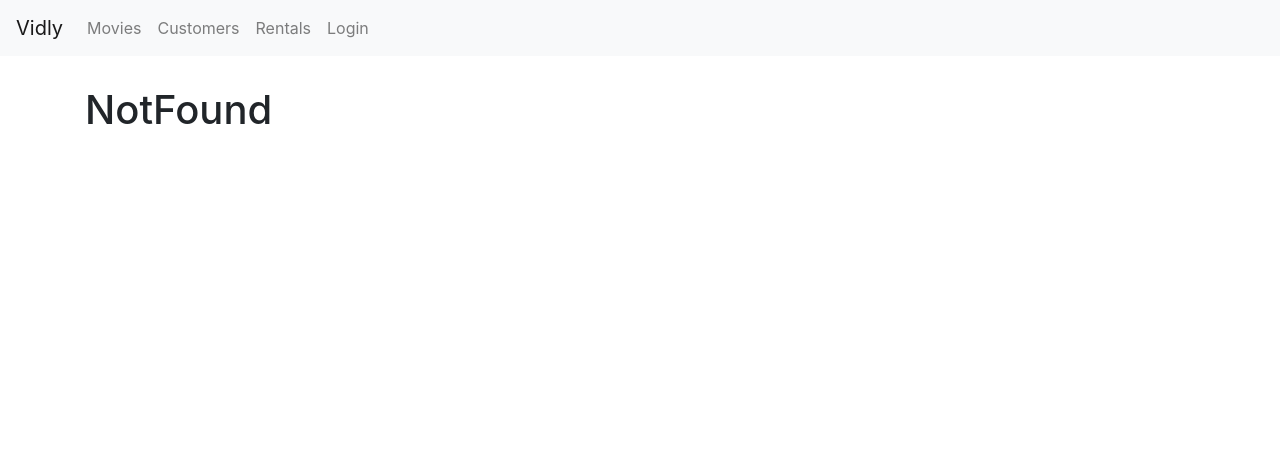
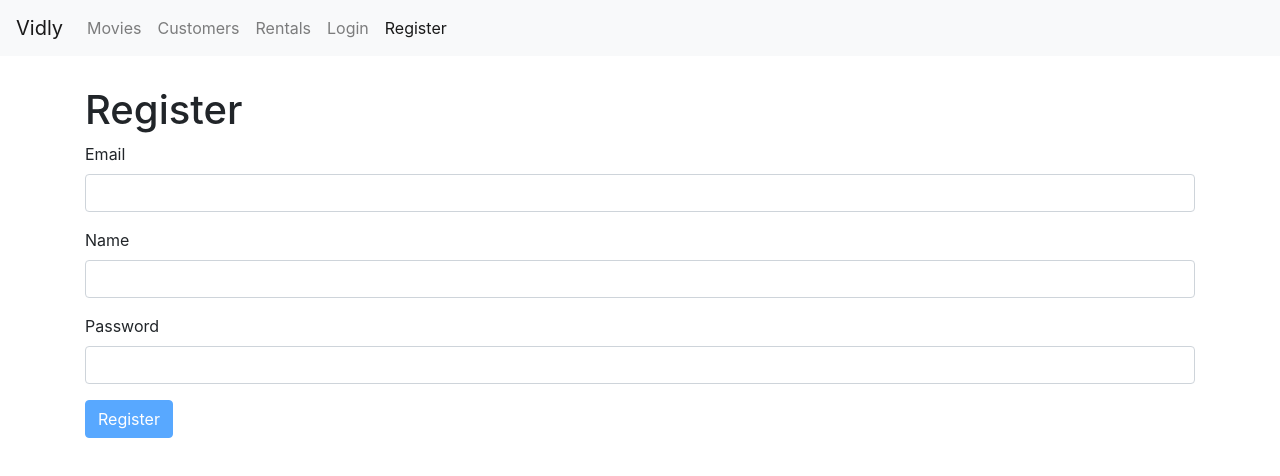
Before and after one commit to IzzyBeraja/Vidly-FrontEnd, a React (Create React App) app: page /register in a window 1280 px wide. Before the commit this address led to /notFound. Shown: the top 476 px of the page. Built offline with nearby package versions, Linux system fonts and the light colour scheme.

Commit message:
Added registerForm and userService 📝

```diff
--- a/package.json
+++ b/package.json
@@ -4,6 +4,7 @@
   "private": true,
   "dependencies": {
     "@fortawesome/fontawesome-free": "^5.14.0",
+    "@hapi/hapi": "^20.0.0",
     "@testing-library/jest-dom": "^4.2.4",
     "@testing-library/react": "^9.5.0",
     "@testing-library/user-event": "^7.2.1",
@@ -12,6 +13,7 @@
     "joi": "^17.2.1",
     "jquery": "^3.5.1",
     "lodash": "^4.17.20",
+    "node": "^14.8.0",
     "prop-types": "^15.7.2",
     "react": "^16.13.1",
     "react-dom": "^16.13.1",
--- a/src/App.js
+++ b/src/App.js
@@ -12,6 +12,7 @@ import NotFound from "./components/notFound";
 import NavBar from "./components/navBar";
 import MovieForm from "./components/movieForm";
 import LoginForm from "./components/loginForm";
+import RegisterForm from "./components/registerForm";
 import "./App.css";
 
 class App extends Component {
@@ -21,6 +22,7 @@ class App extends Component {
         <NavBar />
         <main className="container">
           <Switch>
+            <Route path="/register" component={RegisterForm} />
             <Route path="/login" component={LoginForm} />
             <Route path="/movies/:id" component={MovieForm} />
             <Route path="/movies" component={MoviesMenu} />
--- a/src/components/navBar.jsx
+++ b/src/components/navBar.jsx
@@ -28,6 +28,11 @@ const NavBar = () => {
             Login
           </NavLink>
         </li>
+        <li className="navbar-item">
+          <NavLink className="nav-link" to="/register">
+            Register
+          </NavLink>
+        </li>
       </ul>
     </nav>
   );
--- /dev/null
+++ b/src/components/registerForm.jsx
@@ -0,0 +1,58 @@
+import React from "react";
+import Joi from "joi";
+import Form from "./common/form";
+import { register } from "../services/userService";
+
+class RegisterForm extends Form {
+  state = {
+    data: { email: "", name: "", password: "" },
+    errors: {},
+  };
+
+  schema = {
+    email: Joi.string()
+      .required()
+      .email({ tlds: { allow: false } })
+      .label("Email"),
+    name: Joi.string().required().label("Name"),
+    password: Joi.string().required().label("Password"),
+  };
+
+  doSubmit = async () => {
+    try {
+      await register(this.state.data);
+      console.log("Registration successful");
+    } catch (ex) {
+      if (ex.response && ex.response.status === 400) {
+        const errors = { ...this.state.errors };
+        errors.email = ex.response.data;
+        this.setState({ errors });
+      }
+    }
+  };
+
+  render() {
+    return (
+      <div>
+        <h1>Register</h1>
+        <form onSubmit={this.handleSubmit}>
+          {this.renderInput("email", "Email")}
+          {this.renderInput("name", "Name")}
+          {this.renderInput("password", "Password", "password")}
+          {this.renderButton("Register")}
+        </form>
+      </div>
+    );
+  }
+
+  /*
+    <h1>Login</h1>
+    <Form schema={this.schema}>
+        <Input name="username" label="Username" />
+        <Input type="password" name="password" label="Password" />
+        <SubmitButton name="login" label="Login" />
+    </Form>
+  */
+}
+
+export default RegisterForm;
--- /dev/null
+++ b/src/services/userService.js
@@ -0,0 +1,12 @@
+import http from "./httpService";
+import { apiEndpoint } from "./config.json";
+
+const serviceUrl = `${apiEndpoint}/users`;
+
+export function register(user) {
+  return http.post(serviceUrl, {
+    email: user.email,
+    password: user.password,
+    name: user.name,
+  });
+}
```
Also changed, not shown: 1 other file (tests, documents, lock files or other folders).
